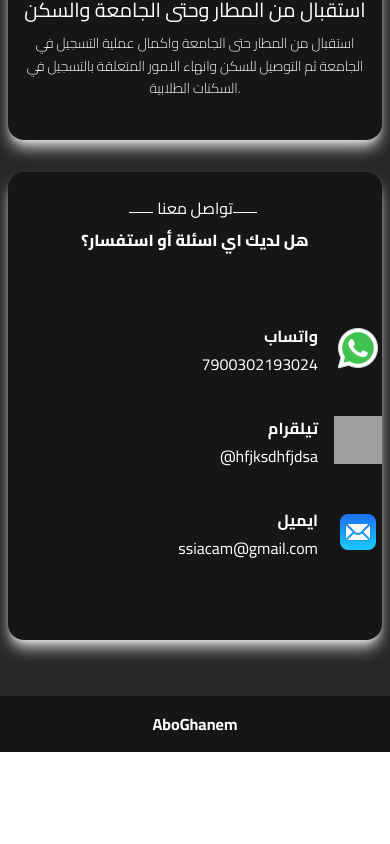
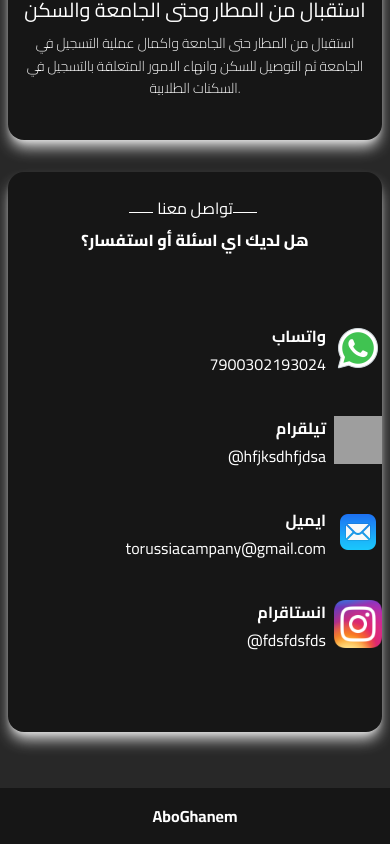
Before and after one commit to The3Techies/toRu, a React (Vite) app: page / in a window 390 px wide. Shown: the part 2531-3375 px from the top of the page. Before the commit the page ends 3283 px from the top, so only its background shows below. Built offline with nearby package versions, Linux system fonts and the light colour scheme; grey boxes are pictures that could not be loaded; a web font is replaced by a local one.

Commit message:
added insta

```diff
--- a/src/pages/Apply/ApplyHero.tsx
+++ b/src/pages/Apply/ApplyHero.tsx
@@ -2,6 +2,7 @@ import { useMyContext } from "../../State/MyContext";
 import whatsappIcon from '../../assets/imgHome/whatsappIcon.png'
 import telegramIcon from '../../assets/imgHome/telegramIcon.png'
 import emailIcon from '../../assets/imgHome/emailIcon.png'
+import InstagramIcon from "../../assets/imgHome/InstagramIcon.png"
 
 export default function ApplyHero() {
     const { state } = useMyContext()
@@ -21,7 +22,11 @@ export default function ApplyHero() {
             name: 'ايميل',
             info: 'ssiacam@gmail.com',
             icon: emailIcon
-        }
+        },{
+            name: "انستاقرام",
+            info: "@fdsfdsfds",
+            icon: InstagramIcon,
+          },
     ]
     const ContactsHtml: Array<JSX.Element> = Contacts.map(({ name, info, icon }, i) => {
         return (
--- a/src/pages/Home/ContactUs.tsx
+++ b/src/pages/Home/ContactUs.tsx
@@ -1,24 +1,13 @@
-import { useState } from "react";
 import { useMyContext } from "../../State/MyContext";
 import whatsappIcon from "../../assets/imgHome/whatsappIcon.png";
 import telegramIcon from "../../assets/imgHome/telegramIcon.png";
 import emailIcon from "../../assets/imgHome/emailIcon.png";
+import InstagramIcon from "../../assets/imgHome/InstagramIcon.png";
+
+
 
 const ContactUs = () => {
   const { state } = useMyContext();
-  const [inputName, SetInputName] = useState<string>("");
-  const [inputNameBorder, SetInputNameBoredr] = useState<string>(
-    state.borderColer
-  );
-  const [inputEmail, SetInputEmail] = useState<string>("");
-  const [inputEmailBorder, SetInputEmailBorder] = useState<string>(
-    state.borderColer
-  );
-  const [inputMessage, SetInputMessage] = useState<string>("");
-  const [inputMessageBorder, SetInputMessageBorder] = useState<string>(
-    state.borderColer
-  );
-  const [btnText, setBtnText] = useState<string>("ارسل");
 
   const Contacts = [
     {
@@ -33,14 +22,21 @@ const ContactUs = () => {
     },
     {
       name: "ايميل",
-      info: "ssiacam@gmail.com",
+      info: "torussiacampany@gmail.com",
       icon: emailIcon,
     },
+    {
+      name: "انستاقرام",
+      info: "@fdsfdsfds",
+      icon: InstagramIcon,
+    },
+
   ];
+
   const ContactsHtml: Array<JSX.Element> = Contacts.map(
     ({ name, info, icon }, i) => {
       return (
-        <div key={i} className="flex mb-10 cursor-pointer">
+        <div key={i} className="flex mb-10 cursor-pointer ">
           <div>
             <h1
               className={"font-Cairo  font-bold text-right " + state.fontColor}
@@ -55,7 +51,7 @@ const ContactUs = () => {
               {info}
             </p>
           </div>
-          <img src={icon} className="w-12 h-12 ml-4" />
+          <img src={icon} className="w-12 h-12 ml-2" />
         </div>
       );
     }
@@ -99,7 +95,7 @@ const ContactUs = () => {
           </div>
 
           <div className="flex flex-col-reverse md:flex-row justify-center w-full ">
-            <div className="flex flex-col md:flex-row-reverse justify-center md:gap-10 items-end mt-12 md:max-w-1/3">
+            <div className="flex flex-col md:flex-row-reverse justify-center md:gap-10 items-end mt-12 md:max-w-1/3 flex-wrap">
               {ContactsHtml}
             </div>
           </div>
```
Also changed, not shown: src/assets/imgHome/InstagramIcon.png (added).
